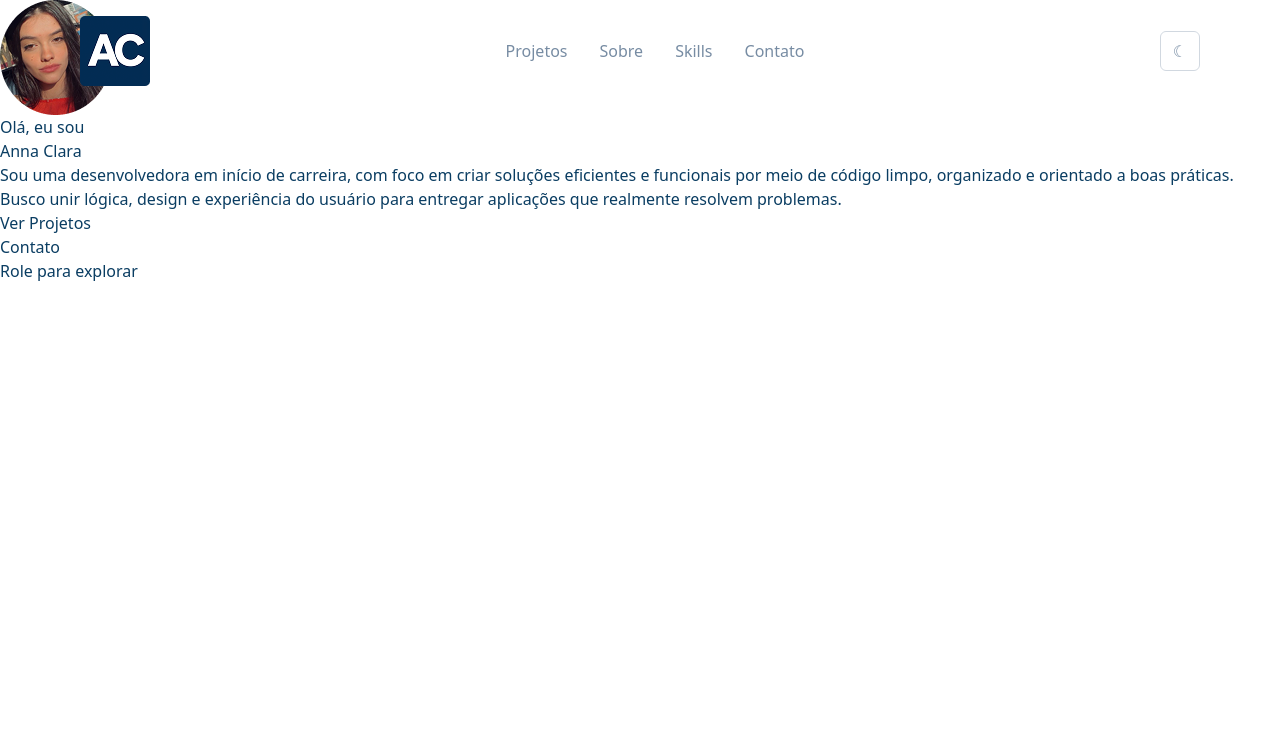
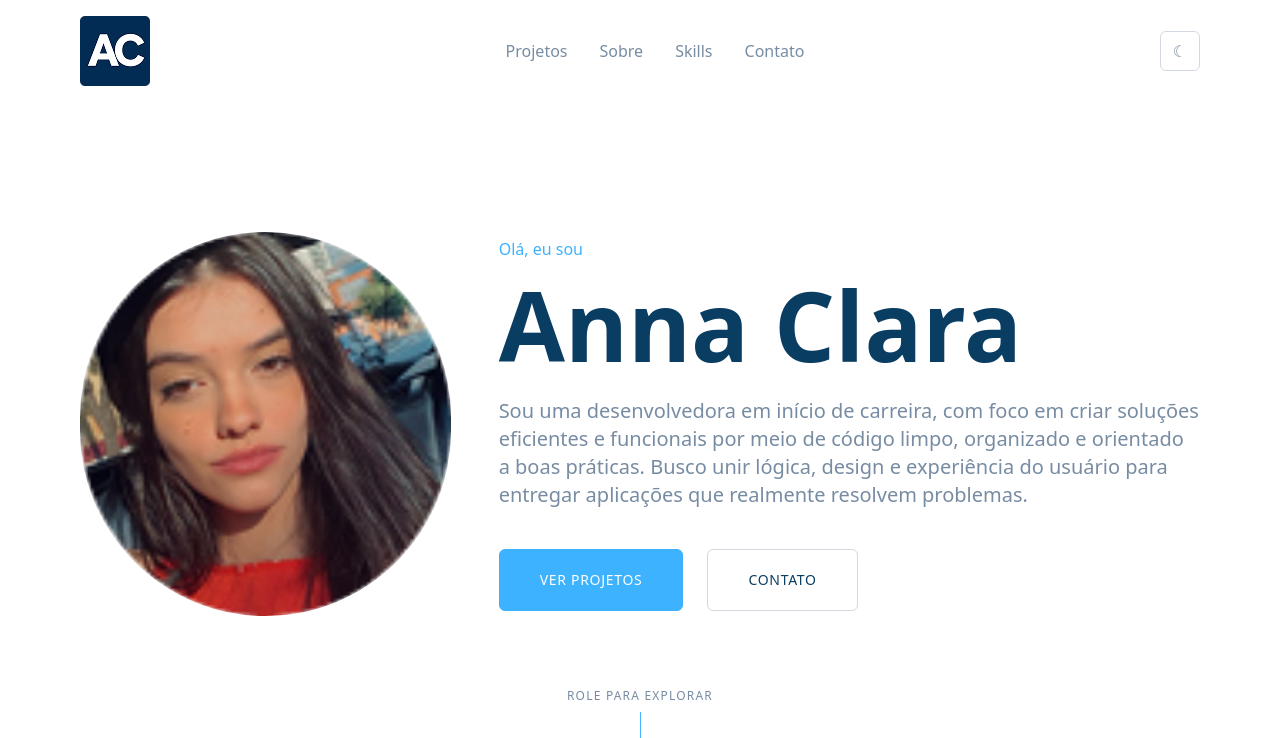
Before and after one commit to annaclrl/portifolio, a React (Vite) app: page / in a window 1280 px wide. Shown: the top 738 px of the page. Built offline with nearby package versions, Linux system fonts and the light colour scheme.

Commit message:
sytles: estilizando seção de apresentação

```diff
--- a/src/pages/Portifolio/index.tsx
+++ b/src/pages/Portifolio/index.tsx
@@ -153,34 +153,79 @@ const Portifolio = () => {
         </div>
       </header>
 
-      <section>
-        <div>
-          <div>
-            <div>
-              <img src={MinhaFoto} alt="Minha Foto" />
-              <span>Olá, eu sou</span>
-              <h1>
+     <section className="pt-32 pb-20 min-h-screen flex items-center relative w-full">
+        <div className="w-full px-6 lg:px-12 xl:px-20">
+          <div className="w-full">
+            <div className="flex flex-col lg:flex-row items-start lg:items-center w-full gap-12">
+                <img
+                  src={MinhaFoto}
+                  alt="Minha Foto"
+                  className="rounded-full w-64 h-64 md:w-72 md:h-72 lg:w-80 lg:h-80 xl:w-96 xl:h-96 object-cover"
+                />
+
+              <div className="lg:w-2/3 order-2 lg:order-2">
+                <span
+                  className="text-md mb-4 block "
+                  style={{ color: 'var(--accent)' }}
+                >
+                  Olá, eu sou
+                </span>
+
+                <h1
+                  className="text-4xl md:text-6xl lg:text-7xl xl:text-8xl font-bold mb-6"
+                  style={{ color: 'var(--text-primary)' }}
+                >
                   Anna Clara
                 </h1>
-              <p>
+
+                <p
+                  className="text-lg md:text-xl mb-10 max-w-4xl"
+                  style={{ color: 'var(--text-secondary)' }}
+                >
                   Sou uma desenvolvedora em início de carreira, com foco em criar soluções eficientes e funcionais por meio de código limpo, organizado e orientado a boas práticas. Busco unir lógica, design e experiência do usuário para entregar aplicações que realmente resolvem problemas.
                 </p>
-              <div>
-                <button>Ver Projetos</button>
-              </div>
-              <div>
-                <button>Contato</button>
-              </div>
-              <div>
-                  Role para explorar
+
+                <div className="flex flex-col sm:flex-row gap-6">
+                  <button
+                    className="px-10 py-5 text-sm font-medium uppercase tracking-wider rounded-md border transition-all duration-150 hover:-translate-y-0.5 hover:shadow-lg"
+                    style={{
+                      backgroundColor: 'var(--accent)',
+                      color: 'white',
+                      borderColor: 'var(--accent)'
+                    }}
+                    onClick={() => scrollToSection('work')}
+                  >
+                    Ver Projetos
+                  </button>
+                  <button
+                    className="px-10 py-5 text-sm font-medium uppercase tracking-wider rounded-md border transition-all duration-150 hover:-translate-y-0.5 hover:border-accent hover:text-accent hover:shadow-lg"
+                    style={{
+                      borderColor: 'var(--border)',
+                      color: 'var(--text-primary)',
+                      backgroundColor: 'var(--bg-primary)',
+                    }}
+                    onClick={() => scrollToSection('contact')}
+                  >
+                    Contato
+                  </button>
                 </div>
               </div>
             </div>
           </div>
+        </div>
+
+        <div
+          className="scroll-hint absolute bottom-12 left-1/2 transform -translate-x-1/2 flex flex-col items-center gap-2 text-xs uppercase tracking-widest"
+          style={{ color: 'var(--text-secondary)' }}
+        >
+          Role para explorar
+          <div className="w-px h-10" style={{ backgroundColor: 'var(--accent)' }} />
+        </div>
       </section>
     </div>
 
+
   )
-}
+};
 
 export default Portifolio;
```
Lines whose indentation alone changed are shown as unchanged.
